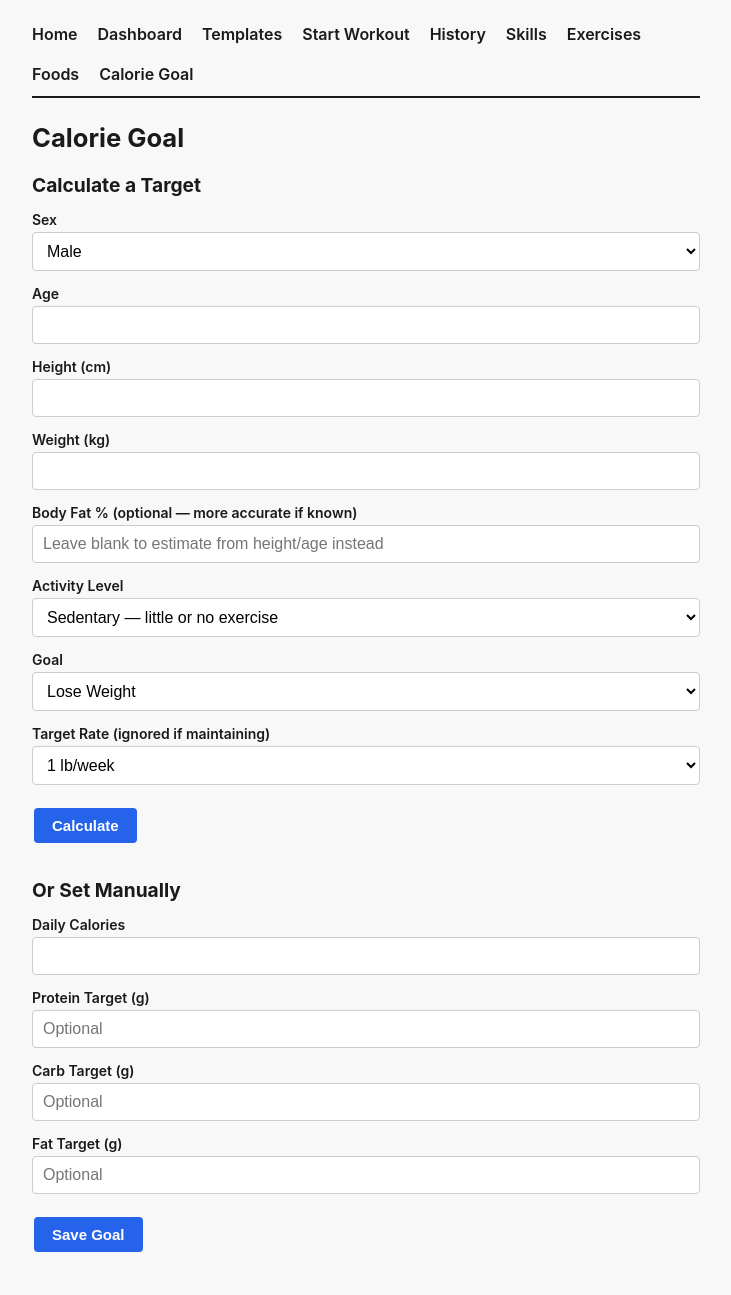
After one commit to WCovello/workout-tracker, a Flask app: page /nutrition/goal in a window 1280 px wide. The commit adds this page. Shown: the whole page, without its empty margins (274-1005 px from the left). Run offline with Flask 3, Linux system fonts and the light colour scheme; data that the repository does not hold is empty.

Commit message:
Added calorie calculator and nutrition database

```diff
--- a/app.py
+++ b/app.py
@@ -936,3 +936,182 @@ def db_check():
 
 if __name__ == '__main__':
     app.run(debug=True, host='0.0.0.0', port=5000)
+
+
+# ═══════════════════════════════════════════════════════════════════════════
+# NUTRITION
+# ═══════════════════════════════════════════════════════════════════════════
+
+ACTIVITY_MULTIPLIERS = {
+    'sedentary':          1.2,
+    'lightly_active':     1.375,
+    'moderately_active':  1.55,
+    'very_active':        1.725,
+    'extra_active':       1.9,
+}
+
+
+def calculate_calorie_target(weight_kg, activity_multiplier, goal, weekly_rate_lb=None,
+                              sex=None, age=None, height_cm=None, body_fat_pct=None):
+    """
+    Returns (bmr, tdee, target_calories), all rounded to the nearest kcal.
+    Uses Katch-McArdle if body_fat_pct is given — which needs neither sex
+    nor age — otherwise falls back to Mifflin-St Jeor.
+    """
+    if body_fat_pct is not None:
+        lean_mass_kg = weight_kg * (1 - body_fat_pct / 100)
+        bmr = 370 + (21.6 * lean_mass_kg)
+    elif sex == 'male':
+        bmr = (10 * weight_kg) + (6.25 * height_cm) - (5 * age) + 5
+    else:
+        bmr = (10 * weight_kg) + (6.25 * height_cm) - (5 * age) - 161
+
+    tdee = bmr * activity_multiplier
+
+    if goal == 'maintain' or not weekly_rate_lb:
+        target_calories = tdee
+    else:
+        daily_adjustment = (weekly_rate_lb * 3500) / 7
+        target_calories = tdee - daily_adjustment if goal == 'lose' else tdee + daily_adjustment
+
+    return round(bmr), round(tdee), round(target_calories)
+
+@app.route('/foods')
+def foods_list():
+    conn = get_db()
+    foods = conn.execute(
+        'SELECT id, name, brand, calories, protein_g, carbs_g, fat_g '
+        'FROM foods ORDER BY name'
+    ).fetchall()
+    conn.close()
+    return render_template('foods_list.html', foods=foods)
+
+
+@app.route('/foods/new', methods=['GET', 'POST'])
+def food_new():
+    if request.method == 'POST':
+        name  = request.form['name'].strip()
+        brand = request.form.get('brand', '').strip() or None
+
+        if not name:
+            flash('Food name is required.')
+            return redirect(url_for('food_new'))
+
+        conn = get_db()
+
+        existing = conn.execute(
+            'SELECT id FROM foods WHERE LOWER(name) = LOWER(?) '
+            'AND LOWER(COALESCE(brand, "")) = LOWER(COALESCE(?, ""))',
+            (name, brand)
+        ).fetchone()
+        if existing:
+            flash(f'"{name}"' + (f' ({brand})' if brand else '') + ' is already in the database.')
+            conn.close()
+            return redirect(url_for('food_new'))
+
+        conn.execute('''
+            INSERT INTO foods (name, brand, calories, protein_g, carbs_g, fat_g,
+                                saturated_fat_g, trans_fat_g, fiber_g, sugar_g,
+                                sodium_mg, cholesterol_mg)
+            VALUES (?, ?, ?, ?, ?, ?, ?, ?, ?, ?, ?, ?)
+        ''', (
+            name, brand,
+            request.form.get('calories', type=float) or 0,
+            request.form.get('protein_g', type=float) or 0,
+            request.form.get('carbs_g', type=float) or 0,
+            request.form.get('fat_g', type=float) or 0,
+            request.form.get('saturated_fat_g', type=float),
+            request.form.get('trans_fat_g', type=float),
+            request.form.get('fiber_g', type=float),
+            request.form.get('sugar_g', type=float),
+            request.form.get('sodium_mg', type=float),
+            request.form.get('cholesterol_mg', type=float),
+        ))
+        conn.commit()
+        conn.close()
+        flash(f'"{name}" added to your food database.')
+        return redirect(url_for('foods_list'))
+
+    return render_template('food_new.html')
+
+@app.route('/nutrition/goal/calculate', methods=['POST'])
+def calorie_goal_calculate():
+    sex          = request.form.get('sex')
+    age          = request.form.get('age', type=int)
+    height_cm    = request.form.get('height_cm', type=float)
+    weight_kg    = request.form.get('weight_kg', type=float)
+    body_fat_pct = request.form.get('body_fat_pct', type=float)
+    activity_key = request.form.get('activity_level')
+    goal         = request.form.get('goal')
+    weekly_rate  = request.form.get('weekly_rate_lb', type=float)
+
+    activity_multiplier = ACTIVITY_MULTIPLIERS.get(activity_key, 1.2)
+
+    bmr, tdee, target = calculate_calorie_target(
+        weight_kg=weight_kg, activity_multiplier=activity_multiplier,
+        goal=goal, weekly_rate_lb=weekly_rate,
+        sex=sex, age=age, height_cm=height_cm, body_fat_pct=body_fat_pct
+    )
+
+    conn = get_db()
+    current = conn.execute(
+        'SELECT * FROM calorie_goals ORDER BY start_date DESC, created_at DESC LIMIT 1'
+    ).fetchone()
+    history = conn.execute(
+        'SELECT * FROM calorie_goals ORDER BY start_date DESC, created_at DESC'
+    ).fetchall()
+    conn.close()
+
+    calculated = {
+        'bmr': bmr, 'tdee': tdee, 'target_calories': target,
+        'sex': sex, 'age': age, 'height_cm': height_cm, 'weight_kg': weight_kg,
+        'body_fat_pct': body_fat_pct, 'activity_multiplier': activity_multiplier,
+        'goal': goal, 'weekly_rate_lb': weekly_rate,
+    }
+    return render_template('calorie_goal.html', current=current, history=history, calculated=calculated)
+
+@app.route('/nutrition/goal', methods=['GET', 'POST'])
+def calorie_goal():
+    conn = get_db()
+
+    if request.method == 'POST':
+        daily_calories = request.form.get('daily_calories', type=int)
+        if not daily_calories:
+            flash('Daily calorie target is required.')
+            conn.close()
+            return redirect(url_for('calorie_goal'))
+
+        conn.execute('''
+            INSERT INTO calorie_goals (
+                daily_calories, protein_g, carbs_g, fat_g,
+                sex, age, height_cm, weight_kg, body_fat_pct,
+                activity_multiplier, goal, weekly_rate_lb
+            )
+            VALUES (?, ?, ?, ?, ?, ?, ?, ?, ?, ?, ?, ?)
+        ''', (
+            daily_calories,
+            request.form.get('protein_g', type=int),
+            request.form.get('carbs_g', type=int),
+            request.form.get('fat_g', type=int),
+            request.form.get('sex') or None,
+            request.form.get('age', type=int),
+            request.form.get('height_cm', type=float),
+            request.form.get('weight_kg', type=float),
+            request.form.get('body_fat_pct', type=float),
+            request.form.get('activity_multiplier', type=float),
+            request.form.get('goal') or None,
+            request.form.get('weekly_rate_lb', type=float),
+        ))
+        conn.commit()
+        conn.close()
+        flash('Calorie goal updated.')
+        return redirect(url_for('calorie_goal'))
+
+    current = conn.execute(
+        'SELECT * FROM calorie_goals ORDER BY start_date DESC, created_at DESC LIMIT 1'
+    ).fetchone()
+    history = conn.execute(
+        'SELECT * FROM calorie_goals ORDER BY start_date DESC, created_at DESC'
+    ).fetchall()
+    conn.close()
+    return render_template('calorie_goal.html', current=current, history=history)
--- a/templates/base.html
+++ b/templates/base.html
@@ -117,6 +117,8 @@
         <a href="/history">History</a>
         <a href="/skills">Skills</a>
         <a href="/exercises">Exercises</a>
+        <a href="/foods">Foods</a>
+        <a href="/nutrition/goal">Calorie Goal</a>
     </nav>
 
     {% with messages = get_flashed_messages() %}
--- /dev/null
+++ b/templates/calorie_goal.html
@@ -0,0 +1,114 @@
+{% extends 'base.html' %}
+{% block title %}Calorie Goal — Workout Tracker{% endblock %}
+{% block content %}
+
+<h1>Calorie Goal</h1>
+
+<h2>Calculate a Target</h2>
+<form method="POST" action="/nutrition/goal/calculate">
+
+    <label for="sex">Sex</label>
+    <select id="sex" name="sex">
+        <option value="male">Male</option>
+        <option value="female">Female</option>
+    </select>
+
+    <label for="age">Age</label>
+    <input type="number" id="age" name="age" required>
+
+    <label for="height_cm">Height (cm)</label>
+    <input type="number" step="0.1" id="height_cm" name="height_cm" required>
+
+    <label for="weight_kg">Weight (kg)</label>
+    <input type="number" step="0.1" id="weight_kg" name="weight_kg" required>
+
+    <label for="body_fat_pct">Body Fat % (optional — more accurate if known)</label>
+    <input type="number" step="0.1" id="body_fat_pct" name="body_fat_pct"
+           placeholder="Leave blank to estimate from height/age instead">
+
+    <label for="activity_level">Activity Level</label>
+    <select id="activity_level" name="activity_level">
+        <option value="sedentary">Sedentary — little or no exercise</option>
+        <option value="lightly_active">Lightly Active — 1-3 days/week</option>
+        <option value="moderately_active">Moderately Active — 3-5 days/week</option>
+        <option value="very_active">Very Active — 6-7 days/week</option>
+        <option value="extra_active">Extra Active — hard daily training or physical job</option>
+    </select>
+
+    <label for="goal">Goal</label>
+    <select id="goal" name="goal">
+        <option value="lose">Lose Weight</option>
+        <option value="maintain">Maintain Weight</option>
+        <option value="gain">Gain Weight</option>
+    </select>
+
+    <label for="weekly_rate_lb">Target Rate (ignored if maintaining)</label>
+    <select id="weekly_rate_lb" name="weekly_rate_lb">
+        <option value="0.5">0.5 lb/week</option>
+        <option value="1" selected>1 lb/week</option>
+        <option value="1.5">1.5 lb/week</option>
+        <option value="2">2 lb/week</option>
+    </select>
+
+    <div class="mt" style="margin-top:20px;">
+        <button type="submit" class="btn btn-primary">Calculate</button>
+    </div>
+
+</form>
+
+{% if calculated %}
+<div style="margin-top:24px; padding:16px; border:1px solid #ddd; border-radius:8px;">
+    <h2>Result</h2>
+    <p>BMR: <strong>{{ calculated.bmr }} kcal</strong></p>
+    <p>Maintenance (TDEE): <strong>{{ calculated.tdee }} kcal</strong></p>
+    <p>Target Calories: <strong>{{ calculated.target_calories }} kcal</strong></p>
+
+    <form method="POST" action="/nutrition/goal">
+        <input type="hidden" name="daily_calories" value="{{ calculated.target_calories }}">
+        <input type="hidden" name="sex" value="{{ calculated.sex }}">
+        <input type="hidden" name="age" value="{{ calculated.age }}">
+        <input type="hidden" name="height_cm" value="{{ calculated.height_cm }}">
+        <input type="hidden" name="weight_kg" value="{{ calculated.weight_kg }}">
+        <input type="hidden" name="body_fat_pct" value="{{ calculated.body_fat_pct or '' }}">
+        <input type="hidden" name="activity_multiplier" value="{{ calculated.activity_multiplier }}">
+        <input type="hidden" name="goal" value="{{ calculated.goal }}">
+        <input type="hidden" name="weekly_rate_lb" value="{{ calculated.weekly_rate_lb or '' }}">
+        <button type="submit" class="btn btn-success">Save This Goal</button>
+    </form>
+</div>
+{% endif %}
+
+<h2 style="margin-top:32px;">Or Set Manually</h2>
+<form method="POST" action="/nutrition/goal">
+    <label for="daily_calories">Daily Calories</label>
+    <input type="number" id="daily_calories" name="daily_calories"
+           value="{{ current.daily_calories if current else '' }}" required>
+
+    <label for="protein_g">Protein Target (g)</label>
+    <input type="number" id="protein_g" name="protein_g"
+           value="{{ current.protein_g if current else '' }}" placeholder="Optional">
+
+    <label for="carbs_g">Carb Target (g)</label>
+    <input type="number" id="carbs_g" name="carbs_g"
+           value="{{ current.carbs_g if current else '' }}" placeholder="Optional">
+
+    <label for="fat_g">Fat Target (g)</label>
+    <input type="number" id="fat_g" name="fat_g"
+           value="{{ current.fat_g if current else '' }}" placeholder="Optional">
+
+    <div class="mt" style="margin-top:20px;">
+        <button type="submit" class="btn btn-primary">Save Goal</button>
+    </div>
+</form>
+
+{% if history|length > 1 %}
+<h2 style="margin-top:24px;">History</h2>
+<table>
+    <tr><th>Since</th><th>Calories</th></tr>
+    {% for g in history %}
+    <tr><td>{{ g.start_date }}</td><td>{{ g.daily_calories }} kcal</td></tr>
+    {% endfor %}
+</table>
+{% endif %}
+
+{% endblock %}
```
Also changed, not shown: migrate_add_calorie_calculator.py (added, +21 -0 lines), schema.sql (+49 -0 lines), templates/food_new.html (added, +58 -0 lines), templates/foods_list.html (added, +23 -0 lines).
